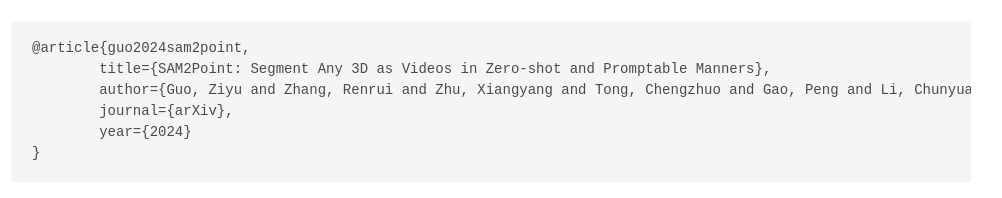
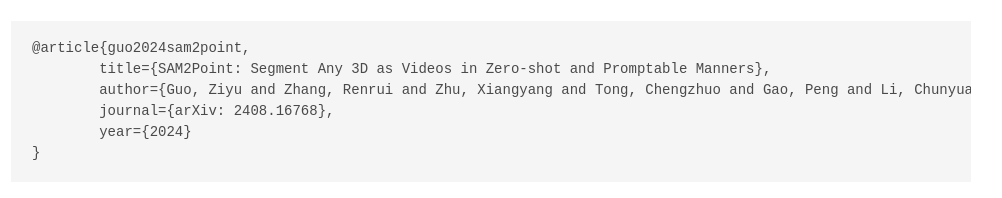
Before and after one commit to sam2point/sam2point.github.io, a plain HTML site: page index.html in a window 1280 px wide. Shown: the part 2337-2535 px from the top of the page, without its empty margins (149-1151 px from the left). Drawn offline with nearby package versions, Linux system fonts and the light colour scheme; a script that the page names is missing; some icons are missing; a web font is replaced by a local one.

Commit message:
Update index.html

```diff
--- a/index.html
+++ b/index.html
@@ -447,7 +447,7 @@
 	<pre><code>@article{guo2024sam2point,
   	title={SAM2Point: Segment Any 3D as Videos in Zero-shot and Promptable Manners},
   	author={Guo, Ziyu and Zhang, Renrui and Zhu, Xiangyang and Tong, Chengzhuo and Gao, Peng and Li, Chunyuan and Heng, Pheng-Ann},
-  	journal={arXiv},
+  	journal={arXiv: 2408.16768},
   	year={2024}
 }</code></pre>
   </div>
```
